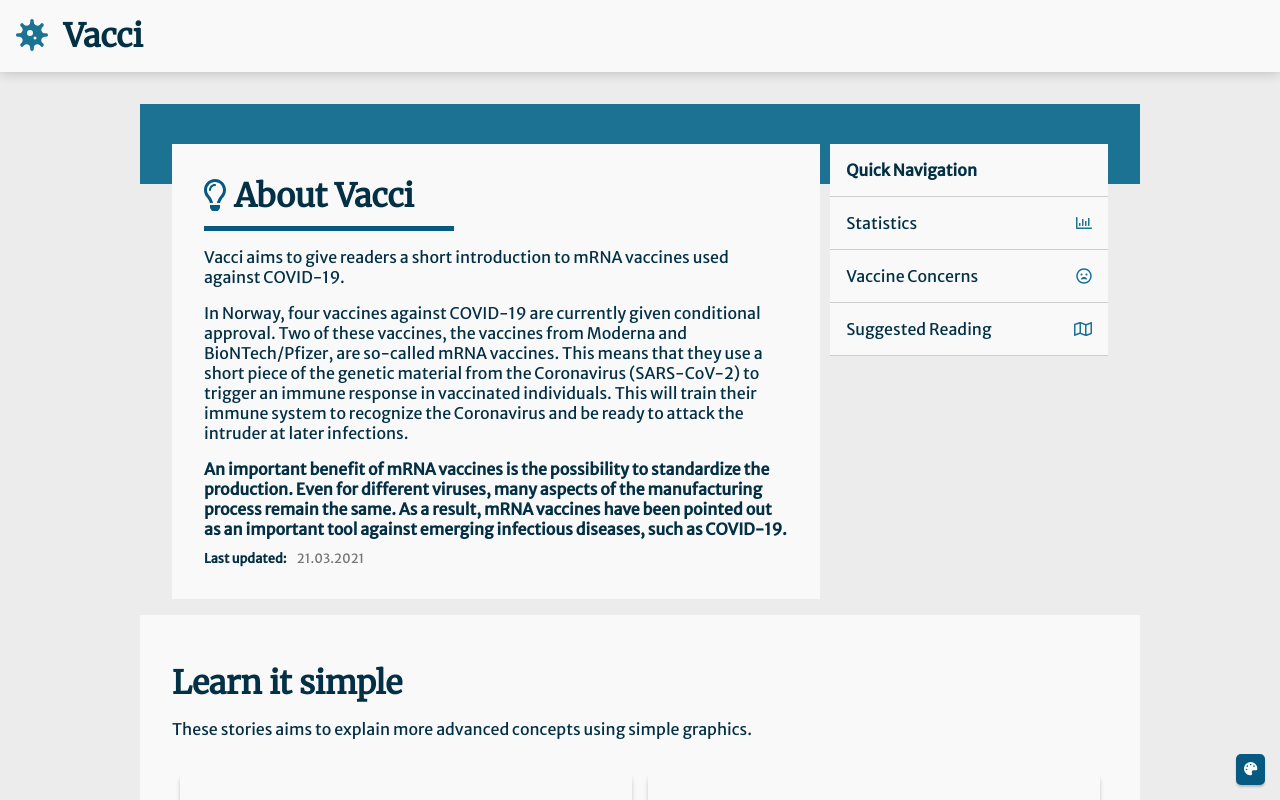
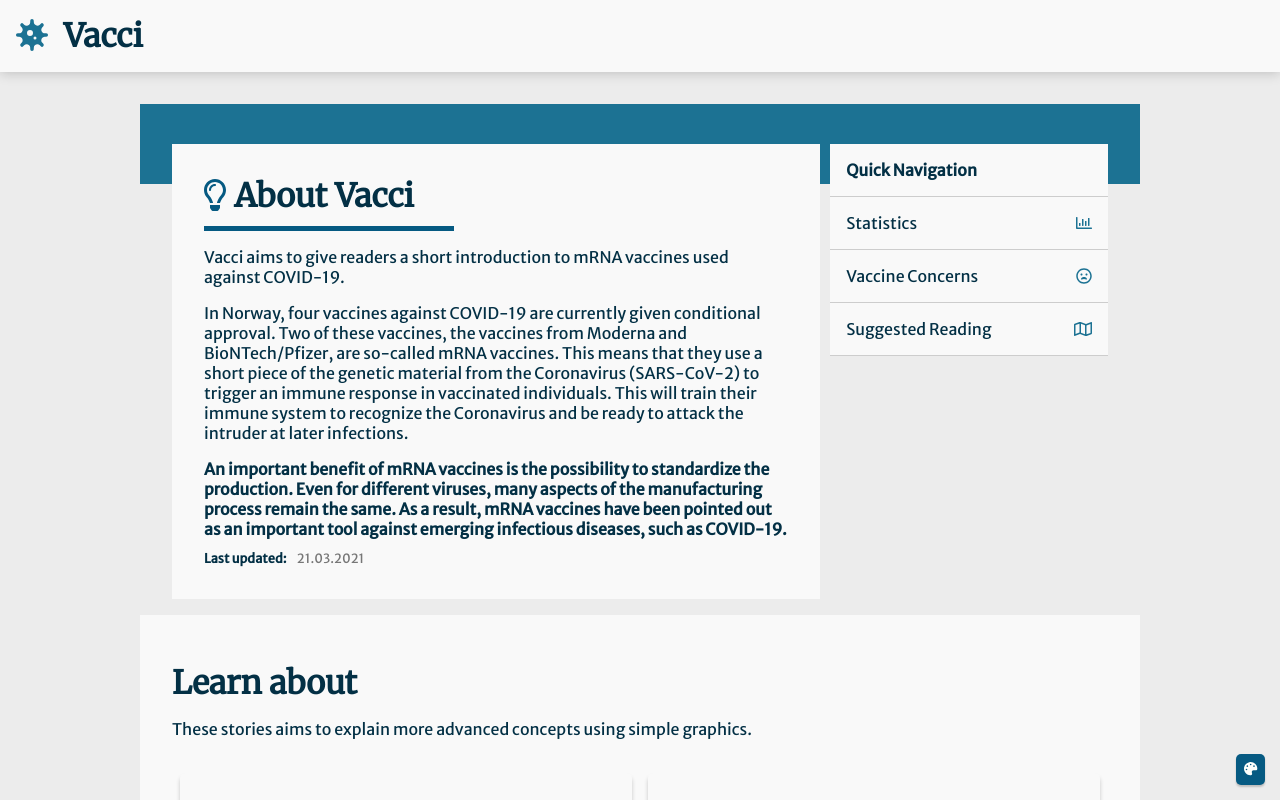
Before and after one commit to gullskatten/vacci, a React (Create React App) app: page / in a window 1280 px wide. Shown: the top 800 px of the page. Built offline with nearby package versions, Linux system fonts and the light colour scheme.

Commit message:
Rephrased title for animated sections.

```diff
--- a/src/components/Home/Home.tsx
+++ b/src/components/Home/Home.tsx
@@ -91,7 +91,7 @@ const Home: React.FC = () => {
           <Flex direction="column" gap={10}>
             <Margin top="m" bottom="m">
               <Text variant="title" element="h2" color="onBackground">
-                Learn it simple
+                Learn about
               </Text>
               <Text
                 variant="body"
```
